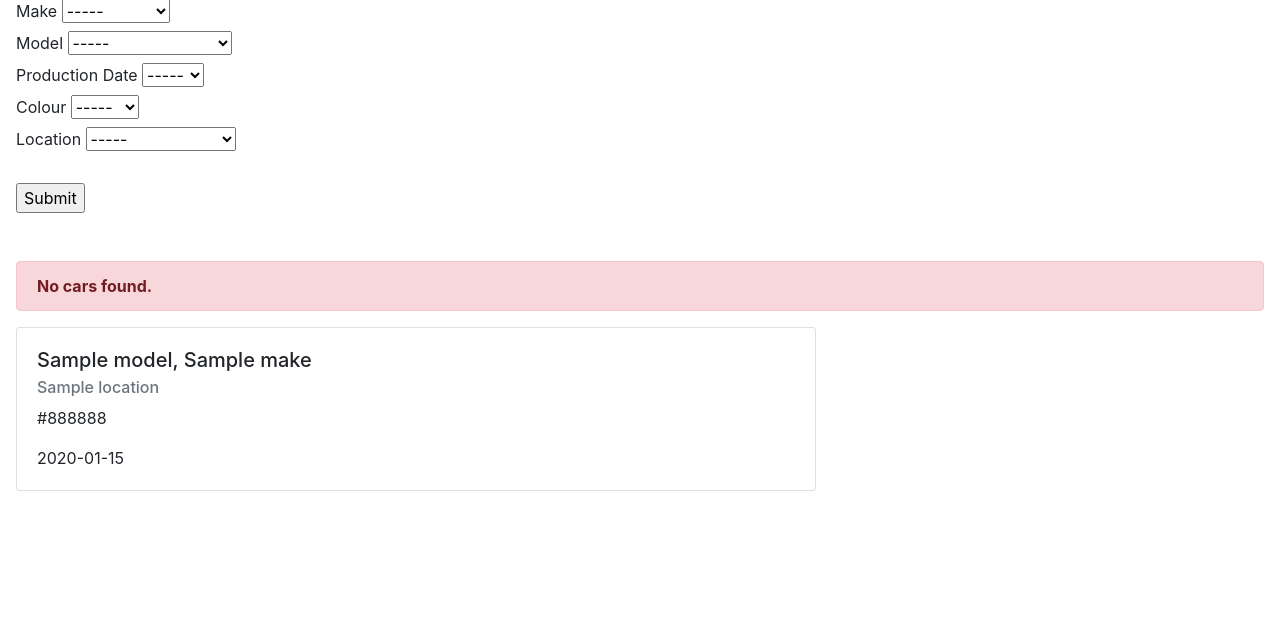
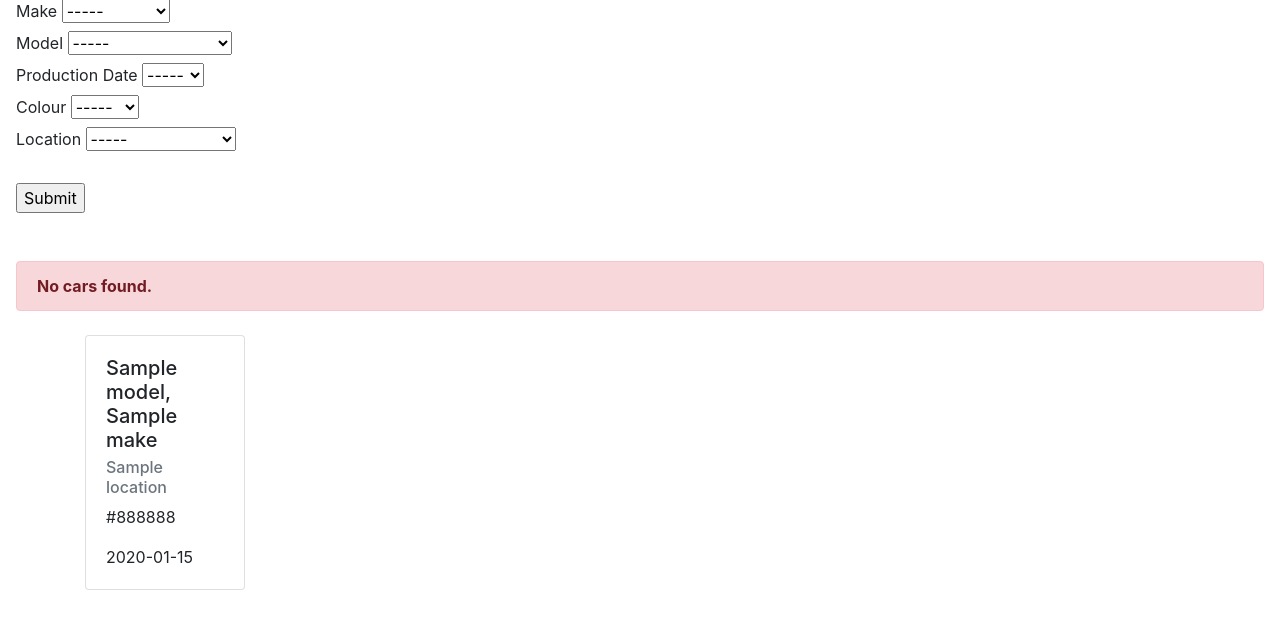
Before and after one commit to lxttix/jlrTaskOne, a Flask app: template templates/index.html in a window 1280 px wide. Shown: the part 167-805 px from the top of the page. Before the commit the page ends 658 px from the top, so only its background shows below. Run offline with Flask 3, Linux system fonts and the light colour scheme; the template is opened without the code that fills it: most values are stand-ins (such as "Sample title", 1, 10 or a date in 2020).

Commit message:
output formatted as rows and columns

```diff
--- a/app.py
+++ b/app.py
@@ -19,15 +19,12 @@ def homepage():
 
 def searchCars():
 
-    #selectedcars = []
-
     models = []
     makes = []
     dates = []
     colours = []
     locations = []
 
-    indexes = []
 
     if request.method == "POST":
 
@@ -53,16 +50,9 @@ def searchCars():
                     colours.append(row[3])
                     locations.append(row[4])
 
-        print(models, makes, dates, colours, locations)
-
-        for i in range (0 , len(models)):
-            indexes.append(i)
-
-        print(indexes)
-
 
         if len(models) != 0:
-            return render_template("index.html", show_element="none", models=models, makes=makes, dates=dates, colours=colours, locations =locations)
+            return render_template("index.html", show_element="none", models=models, makes=makes, dates=dates, colours=colours, locations=locations)
         else:
             return render_template("index.html", show_element="block", show_results=" ")
 
--- a/static/cars.csv
+++ b/static/cars.csv
@@ -1,4 +1,3 @@
-make,model,production_date,colour,location
 Jaguar,I Pace,09/07/2025,Red,Halewood
 Jaguar,F Pace,15/09/2025,Blue,Solihull
 Jaguar,I Pace,04/07/2025,Silver,Halewood
--- a/templates/index.html
+++ b/templates/index.html
@@ -97,17 +97,29 @@
                 <strong> No cars found.</strong>
             </div>
 
-            <div id="results">
+            <div id="results" class = "container mt-4">
+                <div class ="row g-4">
                     {% for make in makes %}
-                <div class="card" style="width: 50rem;">
-                    <div class="card-body">
+                    <div class="col-6 col-sm-4 col-md-3 col-lg-2 col-xl-2" style="margin: 0 1rem 2rem 0;">
+                        <!--This uses strict boundaries for each box where it displays
+                        meaning if only one box is displayed, it wont stretch to fit the screen -
+                        essentially every box is a fixed size
+
+                        col stuff defines how the space is divided based on the screen size
+
+                        margin defines the spacing around each boxe in the form "margin: top, right, left, bottom"
+                        -->
+                        <div class ="card h-100">
+                            <div class = "card-body">
                                 <h5 class="card-title">{{ models[loop.index0] }}, {{ makes[loop.index0] }}</h5>
                                 <h6 class="card-subtitle mb-2 text-muted">{{ locations[loop.index0]}}</h6>
                                 <p class="card-text">{{ colours[loop.index0]}}</p>
                                 <p class="card-text">{{ dates[loop.index0]}}</p>
                             </div>
                         </div>
+                    </div>
                     {% endfor %}
+                </div>
             </div>
         </div>
     </body>
```
Lines whose indentation alone changed are shown as unchanged.
